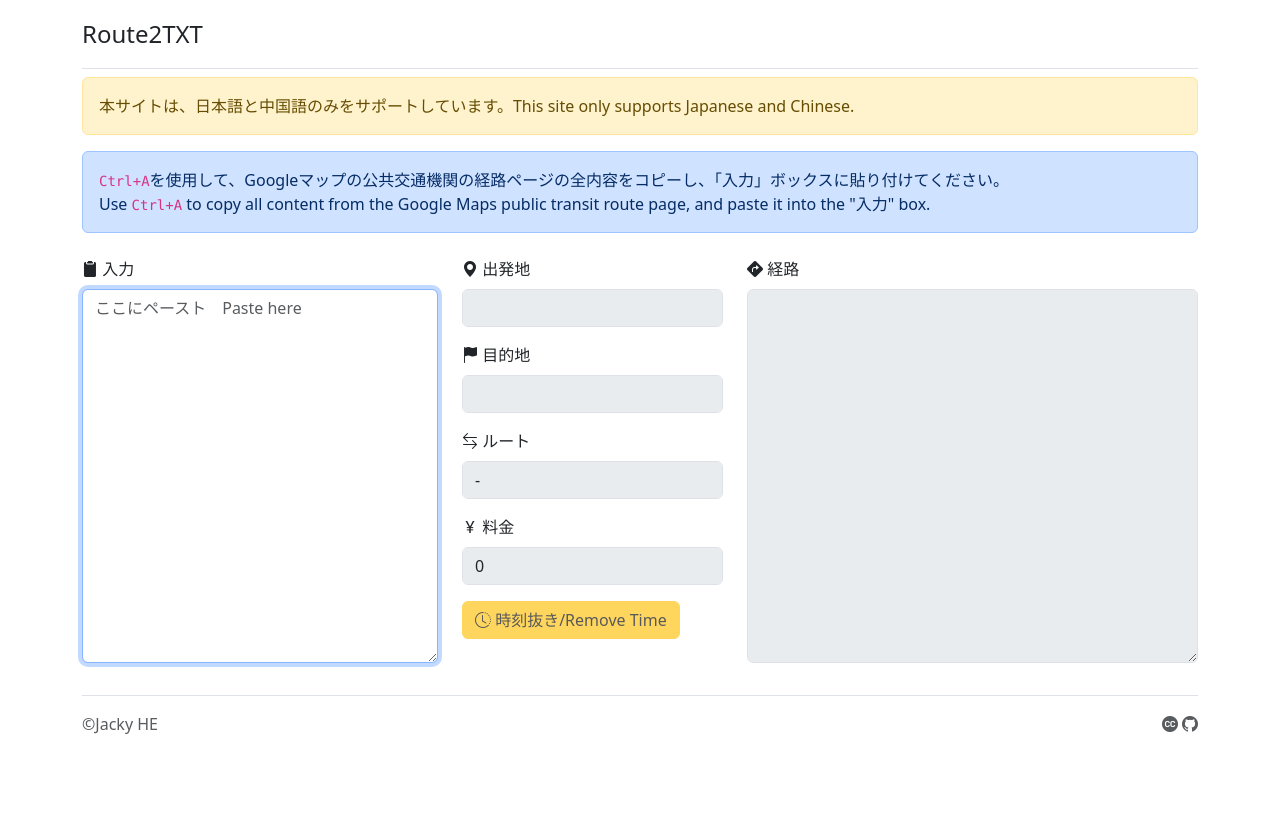
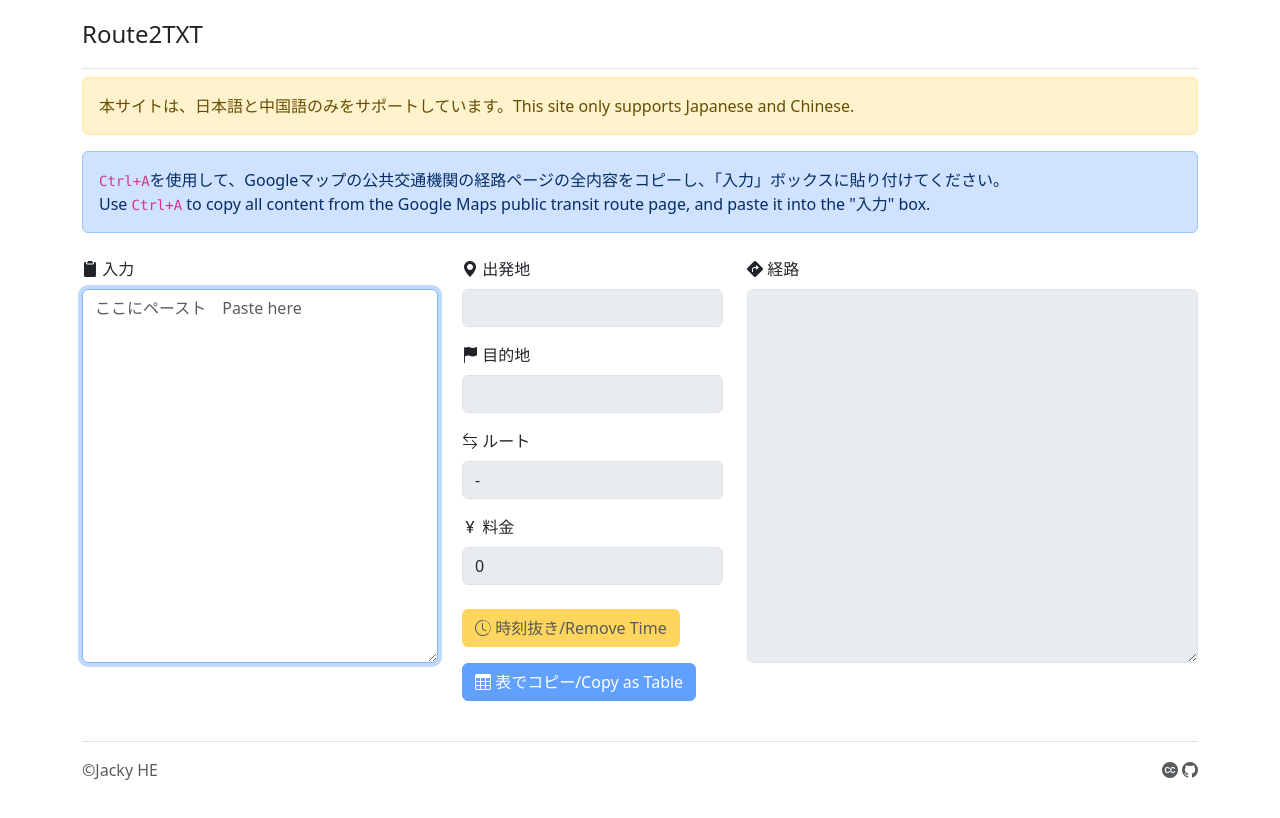
Before and after one commit to ihkk/Route2TXT, a React (Create React App) app: page / in a window 1280 px wide. Shown: the top 818 px of the page. Built offline with nearby package versions, Linux system fonts and the light colour scheme.

Commit message:
feat: add button to copy result as table with improved spacing

```diff
--- a/src/App.js
+++ b/src/App.js
@@ -351,7 +351,7 @@ function App() {
                 </div>
               </form>
             </div>
-            <div className='row'>
+            <div className='row mt-2 mb-2'>
               <div className='col-md-12'>
                 {/* clear time */}
                 <button
@@ -360,6 +360,18 @@ function App() {
                   disabled={inputValue === ""}
                 >
                   <i className="bi bi-clock-history"></i> 時刻抜き/Remove Time
+                </button>
+              </div>
+            </div>
+            <div className='row'>
+              <div className='col-md-12 mt-2 mb-2'>
+                {/* clear time */}
+                <button
+                  className="btn btn-primary"
+                  onClick={() => copyTextToClipboard(result.dept.name + '-' + result.dest.name + "\t\"" + inputValue + "\"\t\t" + result.cost)}
+                  disabled={inputValue === ""}
+                >
+                  <i className="bi bi-table"></i> 表でコピー/Copy as Table
                 </button>
               </div>
             </div>
```
